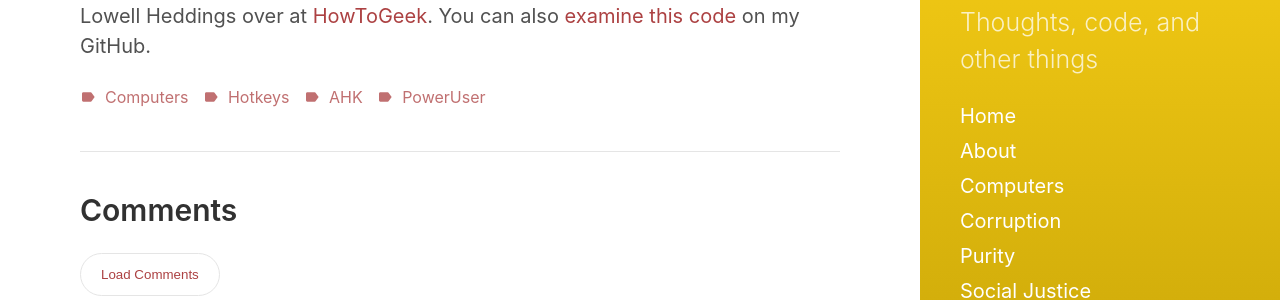
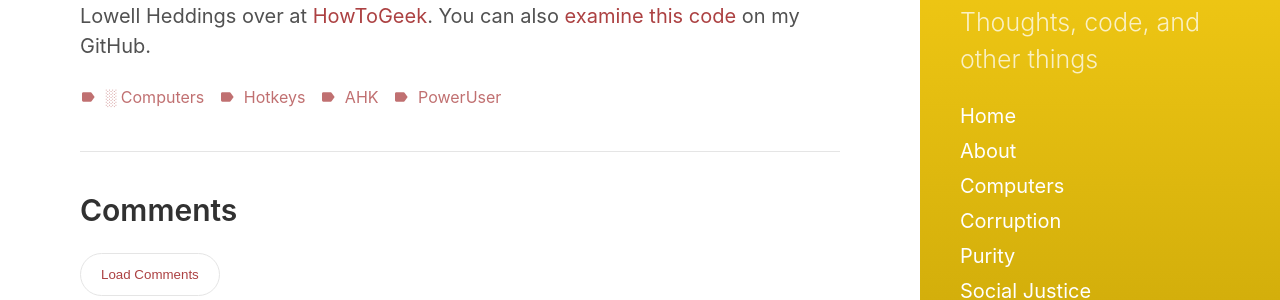
Before and after one commit to VanitasVanitatum/VanitasVanitatum.github.io, a Jekyll site: the page built from _posts/2018-03-26-AutoHotkey-useful-extra-scripts.md, in a window 1280 px wide. Shown: the part 209-509 px from the top of the page. Built offline with Jekyll 4.4.1, drawn with Linux system fonts in a browser that asks for light colours.

Commit message:
trying to use ascii instead of unicode chars

```diff
--- a/_posts/2018-03-26-AutoHotkey-useful-extra-scripts - Copy.md
+++ b/_posts/2018-03-26-AutoHotkey-useful-extra-scripts.md
@@ -4,7 +4,7 @@ title: "AutoHotkey Useful Extra Scripts"
 categories:
   - Computers
 tags:
-  - Computers
+  - ░ Computers
   - Hotkeys
   - AHK
   - PowerUser
```
Also changed, not shown: _posts/2018-03-26-AutoHotkey-custom-hotkeys-for-oldschool-RTS-games.md (+1 -1 lines).
